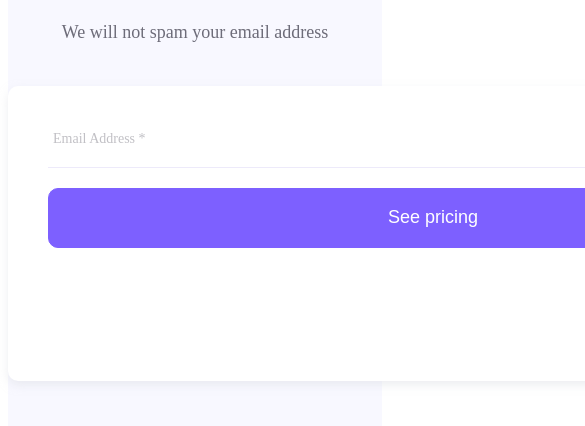
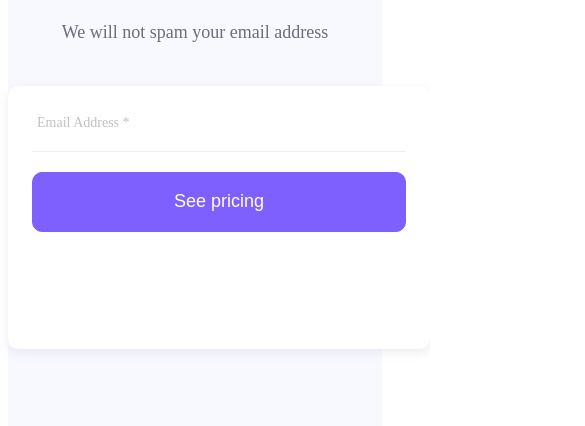
Before and after one commit to Ashu96/storyblok-test, a Gatsby site: page /pricing-gate in a window 390 px wide. Shown: the part 175-601 px from the top of the page, 585 px wide, since content can reach past the window. Built offline with nearby package versions, Linux system fonts and the light colour scheme; Gatsby itself is replaced by a stand-in of ours.

Commit message:
Add mobile styles

```diff
--- a/src/components/PricingGate/PricingGate.js
+++ b/src/components/PricingGate/PricingGate.js
@@ -10,7 +10,6 @@ import { PrimaryButton } from '../../styles/buttons'
 import { backgrounds } from '../../constants/colors'
 
 const PricingGateWrapper = Styled.div`
-  width: 100%;
   height: 100vh;
 
   & .col-12 {
@@ -28,15 +27,16 @@ const PricingGateWrapper = Styled.div`
   }
 
   & form {
-    width: 770px;
+    width: 100%;
+    max-width: 770px;
     height: 215px;
     border-radius: 10px;
     box-shadow: 0 4px 10px 0 rgba(219, 221, 227, 0.5);
     background-color: #ffffff;
 
-    padding: 40px;
+    padding: 24px;
     margin: 0px auto;
-    margin-bottom: 120px;
+    margin-bottom: 80px;
   }
 
   & .uprise-logo {
@@ -47,6 +47,13 @@ const PricingGateWrapper = Styled.div`
 
     & img {
       width: 24px;
+    }
+  }
+
+  @media (min-width: 1024px) {
+    & form {
+      margin-bottom: 120px;
+      padding: 40px;
     }
   }
 `
```
